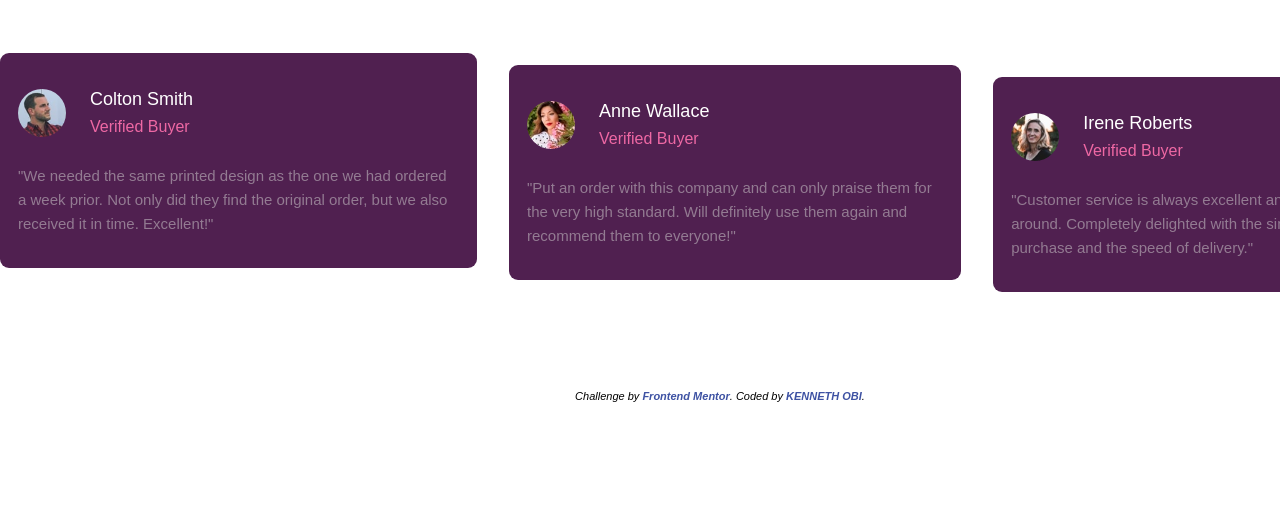
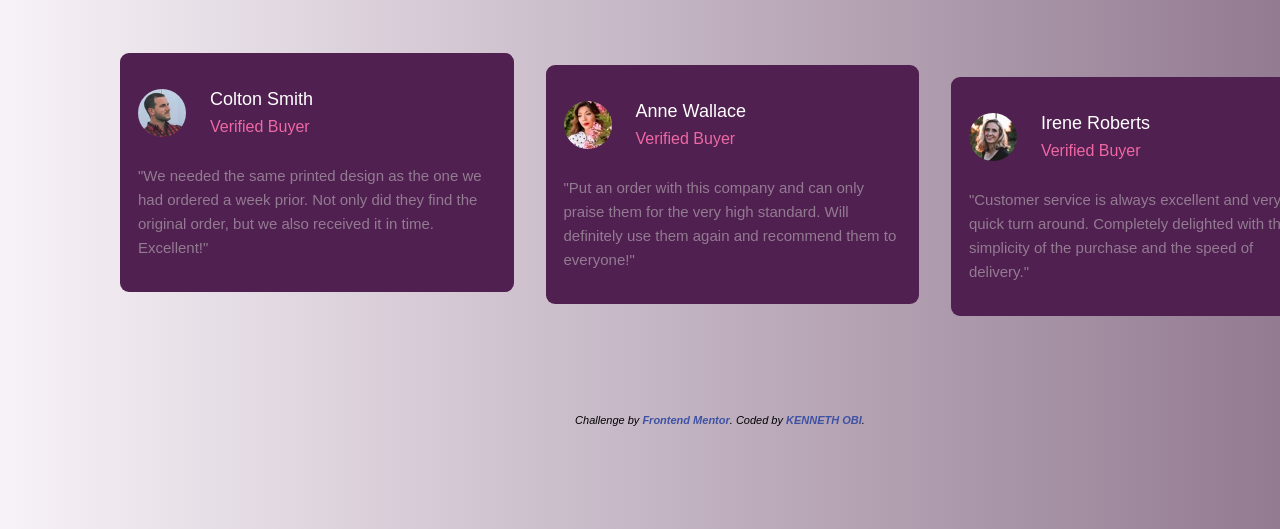
Before and after one commit to kennyoungC/social-proof-section, a plain HTML site: page index.html in a window 1280 px wide. Shown: the part 323-852 px from the top of the page. Before the commit the page ends 828 px from the top, so only its background shows below. Drawn offline with nearby package versions, Linux system fonts and the light colour scheme.

Commit message:
commit
updated: the social-proof-section

```diff
--- a/style.css
+++ b/style.css
@@ -6,10 +6,16 @@
 body {
   font-family: "spartan", sans-serif;
   line-height: 1.6;
+  width: 1440px;
+  background-image: linear-gradient(
+    to right,
+    hsl(300, 24%, 96%),
+    hsl(303, 10%, 53%)
+  );
 }
 
 .container {
-  width: 1440px;
+  width: 1200px;
   margin: 100px auto;
 }
 
```
